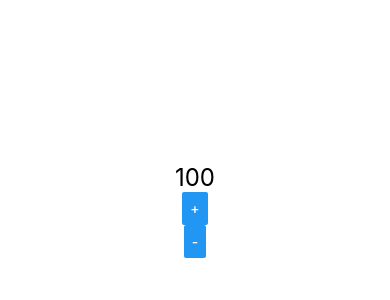
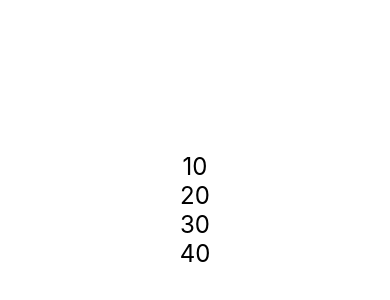
Before and after one commit to paulazaidel/react-native-exercises, a React Native app: screen / in a window 390 px wide. Shown: the part 212-512 px from the top of the page. Built offline with nearby package versions, Linux system fonts and the light colour scheme.

Commit message:
Created a direct communication between Main and Child component

```diff
--- a/src/App.js
+++ b/src/App.js
@@ -1,11 +1,11 @@
 import React from 'react'
 import { View, StyleSheet } from 'react-native'
 
-import Count from "./components/CountComponent"
+import MainComponent from "./components/directCommunication/MainComponent"
 
 export default () => (
     <View style={style.App}>
-        <Count number={100}/>
+       <MainComponent />
     </View>
 )
 
--- /dev/null
+++ b/src/components/directCommunication/ChildComponent.js
@@ -0,0 +1,12 @@
+import React from 'react'
+import { Text } from 'react-native'
+import Style from './../commonStyle'
+
+export default props => {
+    return (
+        <React.Fragment>
+             <Text style={Style.textBig}>{props.first}</Text>
+             <Text style={Style.textBig}>{props.second}</Text>
+        </React.Fragment>
+    )
+}
--- /dev/null
+++ b/src/components/directCommunication/MainComponent.js
@@ -0,0 +1,12 @@
+import React from 'react'
+
+import Child from "./ChildComponent"
+
+export default () => {
+    return (
+        <React.Fragment>
+            <Child first={10} second={20}/>
+            <Child first={30} second={40}/>
+        </React.Fragment>
+    )
+}
```
